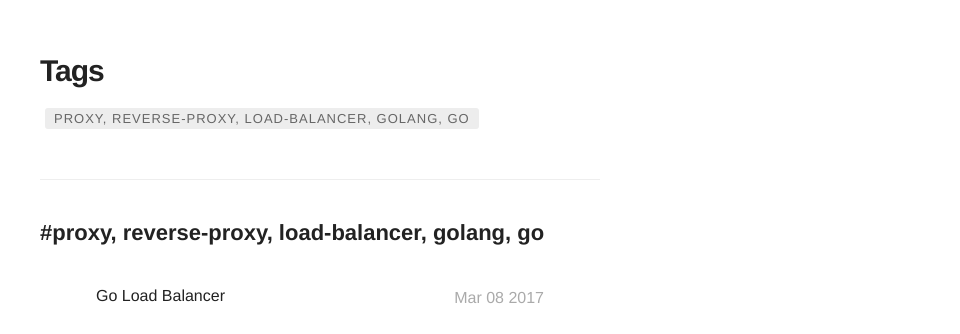
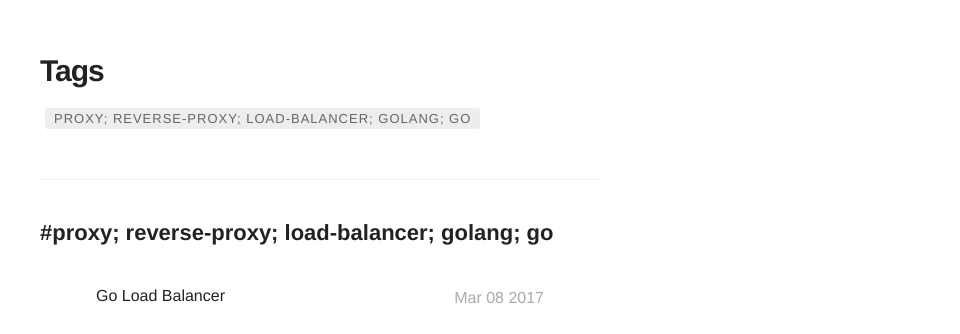
Before and after one commit to cbergoon/cbergoon.github.io, a Jekyll site: the page built from tags.html, in a window 1280 px wide. Shown: the part 483-817 px from the top of the page, without its empty margins (320-1280 px from the left). Built offline with Jekyll 4.4.1, drawn with Linux system fonts in a browser that asks for light colours.

Commit message:
Changes.

```diff
--- a/_posts/2017-03-08-Go-Load-Balancer.markdown
+++ b/_posts/2017-03-08-Go-Load-Balancer.markdown
@@ -2,7 +2,7 @@
 title: "Go Load Balancer"
 layout: post
 date: 2017-03-08 16:00
-tag: proxy, reverse-proxy, load-balancer, golang, go
+tag: proxy; reverse-proxy; load-balancer; golang; go
 headerImage: true
 projects: true
 hidden: false # don't count this post in blog pagination
```
